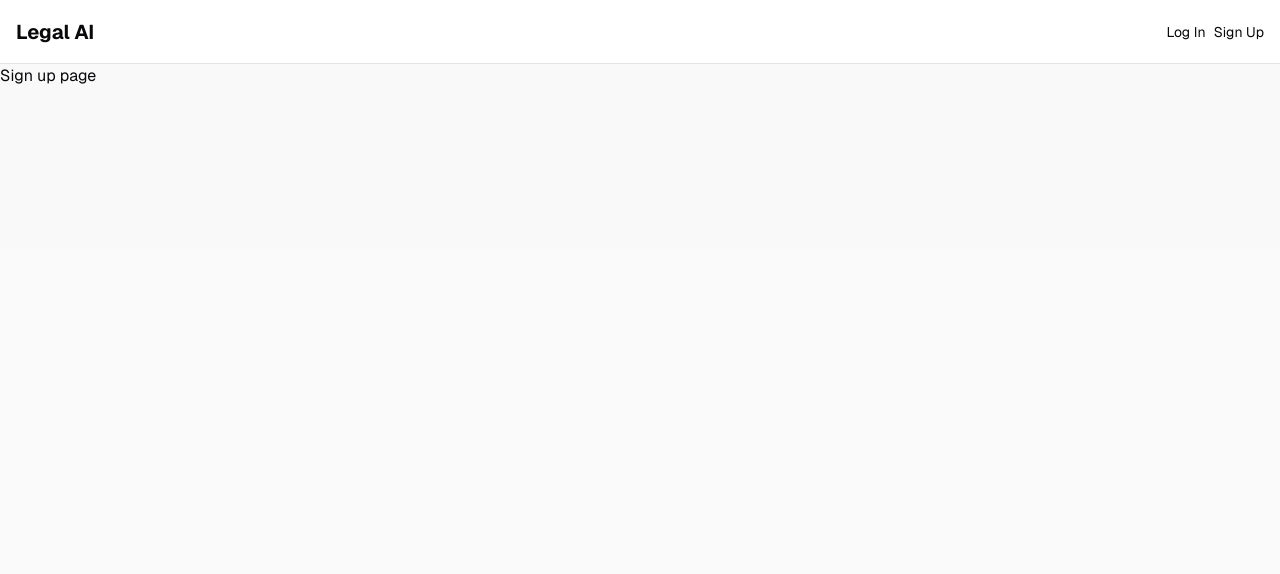
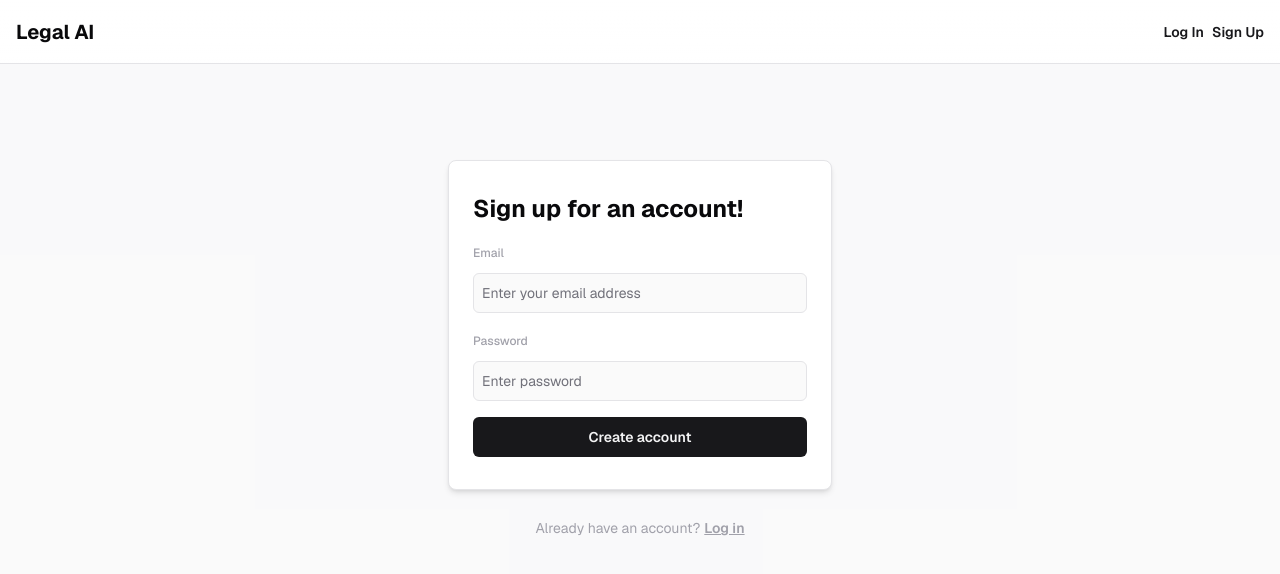
Before and after one commit to Gundalai-Batkhuu/ingroe-frontend, a Next.js app in the folder frontend/: page /signup in a window 1280 px wide. Shown: the top 574 px of the page. Built offline with nearby package versions, Linux system fonts and the light colour scheme.

Commit message:
#3 Added login and sign up pages. No interaction

```diff
--- a/frontend/app/components/header.js
+++ b/frontend/app/components/header.js
@@ -7,8 +7,8 @@ export default function Header() {
         <a href="/" className="text-xl font-bold">Legal AI</a>
       </div>
       <div className="flex items-center justify-end space-x-2">
-        <a href="/login" className="text-sm">Log In</a>
-        <a href="/signup" className="text-sm">Sign Up</a>
+        <a href="/login" className="text-sm font-semibold text-zinc-900 dark:text-zinc-100">Log In</a>
+        <a href="/signup" className="text-sm font-semibold text-zinc-900 dark:text-zinc-100">Sign Up</a>
       </div>
     </header>
     )
--- /dev/null
+++ b/frontend/app/components/login-form.js
@@ -0,0 +1,79 @@
+'use client'
+
+import { useFormStatus } from 'react-dom'
+import Link from 'next/link'
+import { IconSpinner } from '@/app/lib/ui/icons'
+
+export default function LoginForm() {
+
+
+  return (
+    <form
+      className="flex flex-col items-center gap-4 space-y-3"
+    >
+      <div className="w-full flex-1 rounded-lg border bg-white px-6 pb-4 pt-8 shadow-md  md:w-96 dark:bg-zinc-950">
+        <h1 className="mb-3 text-2xl font-bold">Please log in to continue.</h1>
+        <div className="w-full">
+          <div>
+            <label
+              className="mb-3 mt-5 block text-xs font-medium text-zinc-400"
+              htmlFor="email"
+            >
+              Email
+            </label>
+            <div className="relative">
+              <input
+                className="peer block w-full rounded-md border bg-zinc-50 px-2 py-[9px] text-sm outline-none placeholder:text-zinc-500 dark:border-zinc-800 dark:bg-zinc-950"
+                id="email"
+                type="email"
+                name="email"
+                placeholder="Enter your email address"
+                required
+              />
+            </div>
+          </div>
+          <div className="mt-4">
+            <label
+              className="mb-3 mt-5 block text-xs font-medium text-zinc-400"
+              htmlFor="password"
+            >
+              Password
+            </label>
+            <div className="relative">
+              <input
+                className="peer block w-full rounded-md border bg-zinc-50 px-2 py-[9px] text-sm outline-none placeholder:text-zinc-500 dark:border-zinc-800 dark:bg-zinc-950"
+                id="password"
+                type="password"
+                name="password"
+                placeholder="Enter password"
+                required
+                minLength={6}
+              />
+            </div>
+          </div>
+        </div>
+        <LoginButton />
+      </div>
+
+      <Link
+        href="/signup"
+        className="flex flex-row gap-1 text-sm text-zinc-400"
+      >
+        No account yet? <div className="font-semibold underline">Sign up</div>
+      </Link>
+    </form>
+  )
+}
+
+function LoginButton() {
+  const { pending } = useFormStatus()
+
+  return (
+    <button
+      className="my-4 flex h-10 w-full flex-row items-center justify-center rounded-md bg-zinc-900 p-2 text-sm font-semibold text-zinc-100 hover:bg-zinc-800 dark:bg-zinc-100 dark:text-zinc-900 dark:hover:bg-zinc-200"
+      aria-disabled={pending}
+    >
+      {pending ? <IconSpinner /> : 'Log in'}
+    </button>
+  )
+}
--- /dev/null
+++ b/frontend/app/components/signup-form.js
@@ -0,0 +1,75 @@
+'use client'
+
+import { useFormStatus } from 'react-dom'
+import Link from 'next/link'
+import { IconSpinner } from '@/app/lib/ui/icons'
+export default function SignupForm() {
+
+  return (
+    <form
+      className="flex flex-col items-center gap-4 space-y-3"
+    >
+      <div className="w-full flex-1 rounded-lg border bg-white px-6 pb-4 pt-8 shadow-md md:w-96 dark:bg-zinc-950">
+        <h1 className="mb-3 text-2xl font-bold">Sign up for an account!</h1>
+        <div className="w-full">
+          <div>
+            <label
+              className="mb-3 mt-5 block text-xs font-medium text-zinc-400"
+              htmlFor="email"
+            >
+              Email
+            </label>
+            <div className="relative">
+              <input
+                className="peer block w-full rounded-md border bg-zinc-50 px-2 py-[9px] text-sm outline-none placeholder:text-zinc-500 dark:border-zinc-800 dark:bg-zinc-950"
+                id="email"
+                type="email"
+                name="email"
+                placeholder="Enter your email address"
+                required
+              />
+            </div>
+          </div>
+          <div className="mt-4">
+            <label
+              className="mb-3 mt-5 block text-xs font-medium text-zinc-400"
+              htmlFor="password"
+            >
+              Password
+            </label>
+            <div className="relative">
+              <input
+                className="peer block w-full rounded-md border bg-zinc-50 px-2 py-[9px] text-sm outline-none placeholder:text-zinc-500 dark:border-zinc-800 dark:bg-zinc-950"
+                id="password"
+                type="password"
+                name="password"
+                placeholder="Enter password"
+                required
+                minLength={6}
+              />
+            </div>
+          </div>
+        </div>
+        <SignupButton />
+      </div>
+
+      <Link href="/login" className="flex flex-row gap-1 text-sm text-zinc-400">
+        Already have an account?
+        <div className="font-semibold underline">Log in</div>
+      </Link>
+    </form>
+  )
+}
+
+function SignupButton() {
+  const { pending } = useFormStatus()
+
+  return (
+    <button
+      className="my-4 flex h-10 w-full flex-row items-center justify-center rounded-md bg-zinc-900 p-2 text-sm font-semibold text-zinc-100 hover:bg-zinc-800 dark:bg-zinc-100 dark:text-zinc-900 dark:hover:bg-zinc-200"
+      aria-disabled={pending}
+    >
+      {pending ? <IconSpinner /> : 'Create account'}
+    </button>
+  )
+}
--- /dev/null
+++ b/frontend/app/lib/ui/icons.js
@@ -0,0 +1,21 @@
+'use client'
+
+import * as React from 'react'
+
+import { cn } from '../utils'
+
+function IconSpinner({ className, ...props }) {
+  return (
+    <svg
+      xmlns="http://www.w3.org/2000/svg"
+      viewBox="0 0 256 256"
+      fill="currentColor"
+      className={cn('size-4 animate-spin', className)}
+      {...props}
+    >
+      <path d="M232 128a104 104 0 0 1-208 0c0-41 23.81-78.36 60.66-95.27a8 8 0 0 1 6.68 14.54C60.15 61.59 40 93.27 40 128a88 88 0 0 0 176 0c0-34.73-20.15-66.41-51.34-80.73a8 8 0 0 1 6.68-14.54C208.19 49.64 232 87 232 128Z" />
+    </svg>
+  )
+}
+
+export default IconSpinner
--- a/frontend/app/login/layout.js
+++ /dev/null
@@ -1,9 +0,0 @@
-export default function LoginLayout({
-  children, // will be a page or nested layout
-}) {
-  return (
-    <section>
-      {children}
-    </section>
-  )
-}
--- a/frontend/app/login/page.js
+++ b/frontend/app/login/page.js
@@ -1,3 +1,9 @@
-export default function Page() {
-    return <h1>Log in page</h1>
+import LoginForm from '../components/login-form'
+
+export default function LoginPage() {
+  return (
+    <main className="flex flex-col p-4 my-20">
+      <LoginForm />
+    </main>
+  )
 }
--- a/frontend/app/page.js
+++ b/frontend/app/page.js
@@ -2,7 +2,7 @@ import Image from "next/image";
 
 export default function Home() {
   return (
-      <div className="flex min-h-screen flex-col items-center justify-between p-24">
+      <div className="flex flex-col items-center justify-between p-24">
         <div className="flex flex-col items-center justify-center space-y-8">
             <h1 className="text-4xl font-bold">Welcome to the Legal AI App!</h1>
             <p className="text-lg text-center">
--- a/frontend/app/signup/layout.js
+++ /dev/null
@@ -1,9 +0,0 @@
-export default function LoginLayout({
-  children, // will be a page or nested layout
-}) {
-  return (
-    <section>
-      {children}
-    </section>
-  )
-}
--- a/frontend/app/signup/page.js
+++ b/frontend/app/signup/page.js
@@ -1,3 +1,9 @@
-export default function Page() {
-    return <h1>Sign up page</h1>
+import SignupForm from '../components/signup-form'
+
+export default function SignupPage() {
+  return (
+    <main className="flex flex-col p-4 my-20">
+      <SignupForm />
+    </main>
+  )
 }
```
